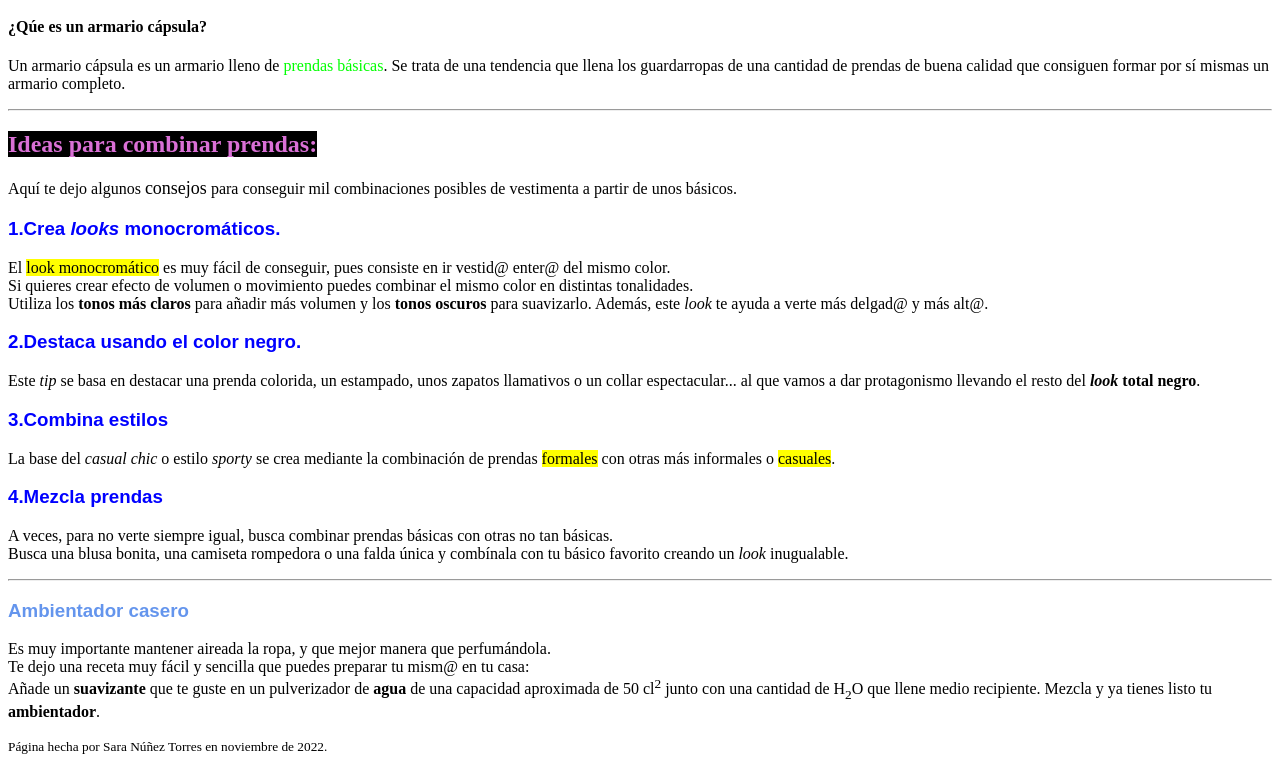
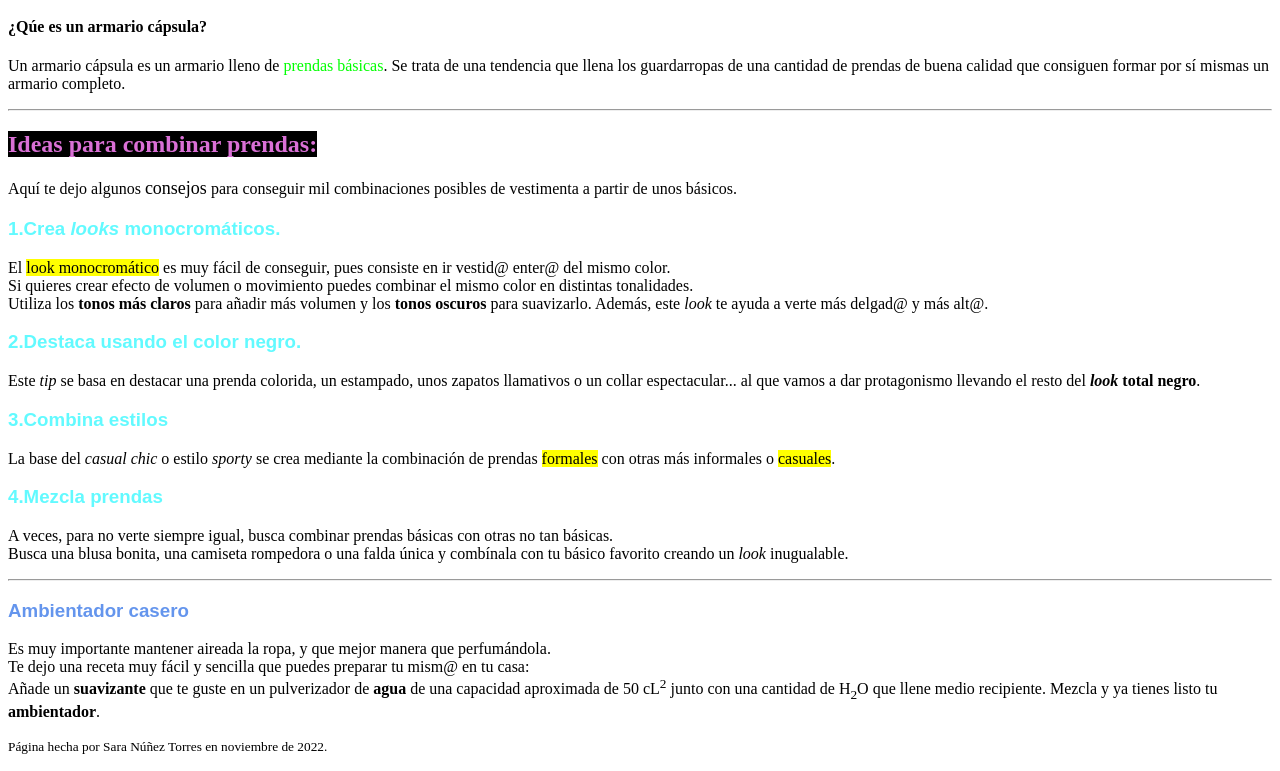
Before and after one commit to sarant15/mi_pagina_web, a plain HTML site: page index.html in a window 1280 px wide. Shown: the part 98-869 px from the top of the page. Drawn offline with Linux system fonts and the light colour scheme.

Commit message:
moda.html

```diff
--- a/index.html
+++ b/index.html
@@ -10,11 +10,13 @@
             }
             h3{
                 font-family: Arial, Helvetica, sans-serif;
-                color:blue;
+                color:rgb(98, 250, 255);
             }
         </style>
     </head>
     <body>
+        <!------------------------------- ¿Qué haces cuando no sabes que ponerte? --->
+
         <h1 class="texto_centrado">¿Qué haces cuando no sabes que ponerte?</h1>
         <pre>Aquí te muestro algunos <em>tips</em> para tener un <b>armario cápsula</b> con estilo y con una cantidad infinita de combinaciones para formar diferentes <em>looks</em>.</pre>
         <h4>¿Qúe es un armario cápsula?</h4>
@@ -22,33 +24,42 @@
             los guardarropas de una cantidad de prendas de buena calidad que consiguen formar por sí
             mismas un armario completo.</p>
         <hr>
+
+        <!------------------------------- Ideas para combinar prendas: --->
+
         <h2><span class="fondo_negro">Ideas para combinar prendas:</span></h2>
         </hr>
         <p>Aquí te dejo algunos <span style=font-size:large> consejos</span> para conseguir mil combinaciones posibles de vestimenta a partir de unos básicos.</p>
+
         <h3>1.Crea <i>looks</i> monocromáticos.</h3>
         <p>El <mark>look monocromático</mark> es muy fácil de conseguir, pues consiste en ir vestid@ enter@ del mismo color.
             <br>Si quieres crear efecto de volumen o movimiento puedes combinar el mismo color en distintas tonalidades.
             <br>Utiliza los <strong>tonos más claros</strong> para añadir más volumen y los <strong>tonos oscuros</strong> para suavizarlo.
             Además, este <em>look</em> te ayuda a verte más delgad@ y más alt@.</p>
+
         <h3>2.Destaca usando el color negro.</h3>
         <p>Este <i>tip</i> se basa en destacar una prenda colorida, un estampado, unos zapatos llamativos o un collar espectacular...
         al que vamos a dar protagonismo llevando el resto del <strong><i>look</i> total negro</strong>.</p>
+
         <h3>3.Combina estilos</h3>
         <p>La base del <i>casual chic</i> o estilo <i>sporty</i> se crea mediante la combinación de prendas <mark>formales</mark> con otras más
         informales o <mark>casuales</mark>.</p>
+
         <h3>4.Mezcla prendas</h3>
         <p>A veces, para no verte siempre igual, busca combinar prendas básicas con otras no tan básicas.
             <br>Busca una blusa bonita, una camiseta rompedora o una falda única y combínala con tu básico favorito
             creando un <i>look</i> inugualable.</p>
         <hr>
+
+        <!------------------------------- Ambientador casero --->
+
         <h3><span style="color:cornflowerblue">Ambientador casero</span></h3>
         </hr>
         <p>Es muy importante mantener aireada la ropa, y que mejor manera que perfumándola.
             <br>Te dejo una receta muy fácil y sencilla que puedes preparar tu mism@ en tu casa:
-            <br>Añade un <b>suavizante</b> que te guste en un pulverizador de <b>agua</b> de una capacidad aproximada de 50 cl<sup>2</sup>
+            <br>Añade un <b>suavizante</b> que te guste en un pulverizador de <b>agua</b> de una capacidad aproximada de 50 cL<sup>2</sup>
             junto con una cantidad de H<sub>2</sub>O que llene medio recipiente. Mezcla y ya tienes listo tu <b>ambientador</b>.
         </p>
         <p><small>Página hecha por Sara Núñez Torres en noviembre de 2022.</small></p>
-        <!--Aquí termina la página web-->
     </body>
 </html>
```
